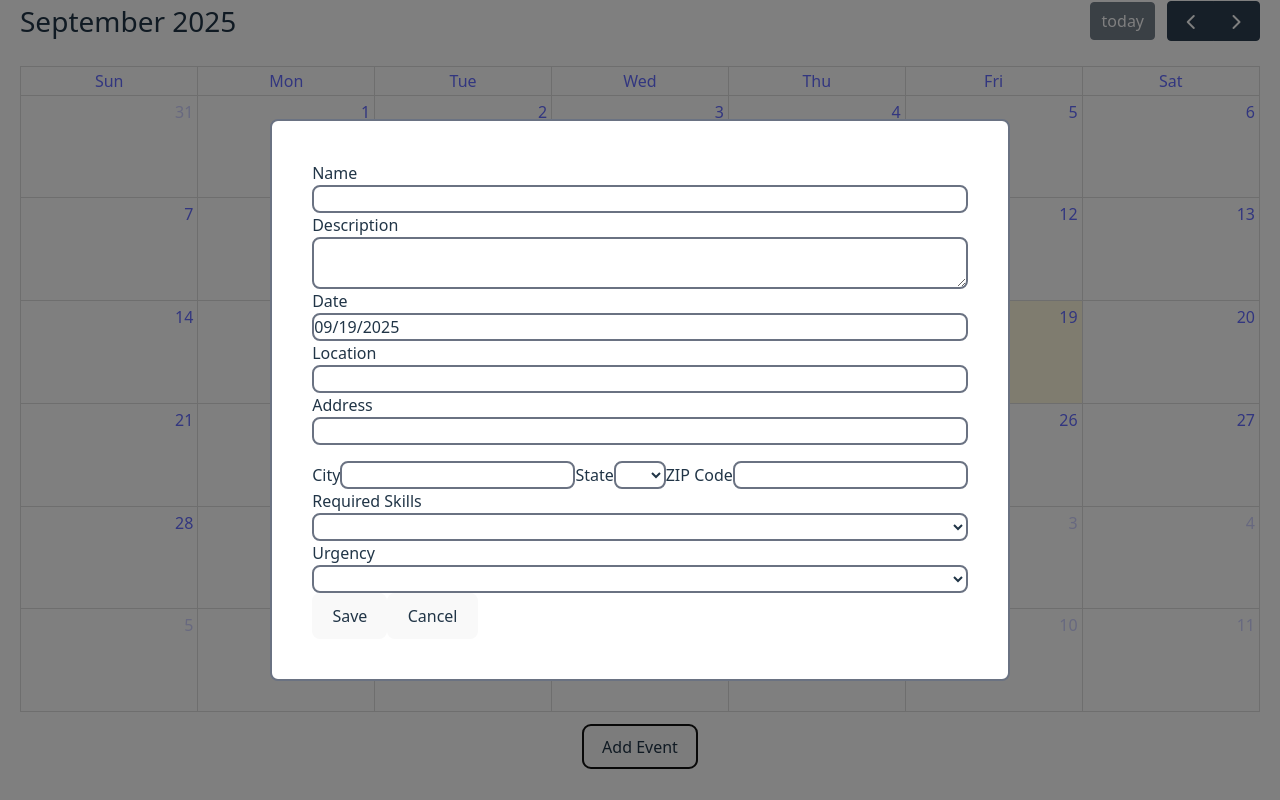
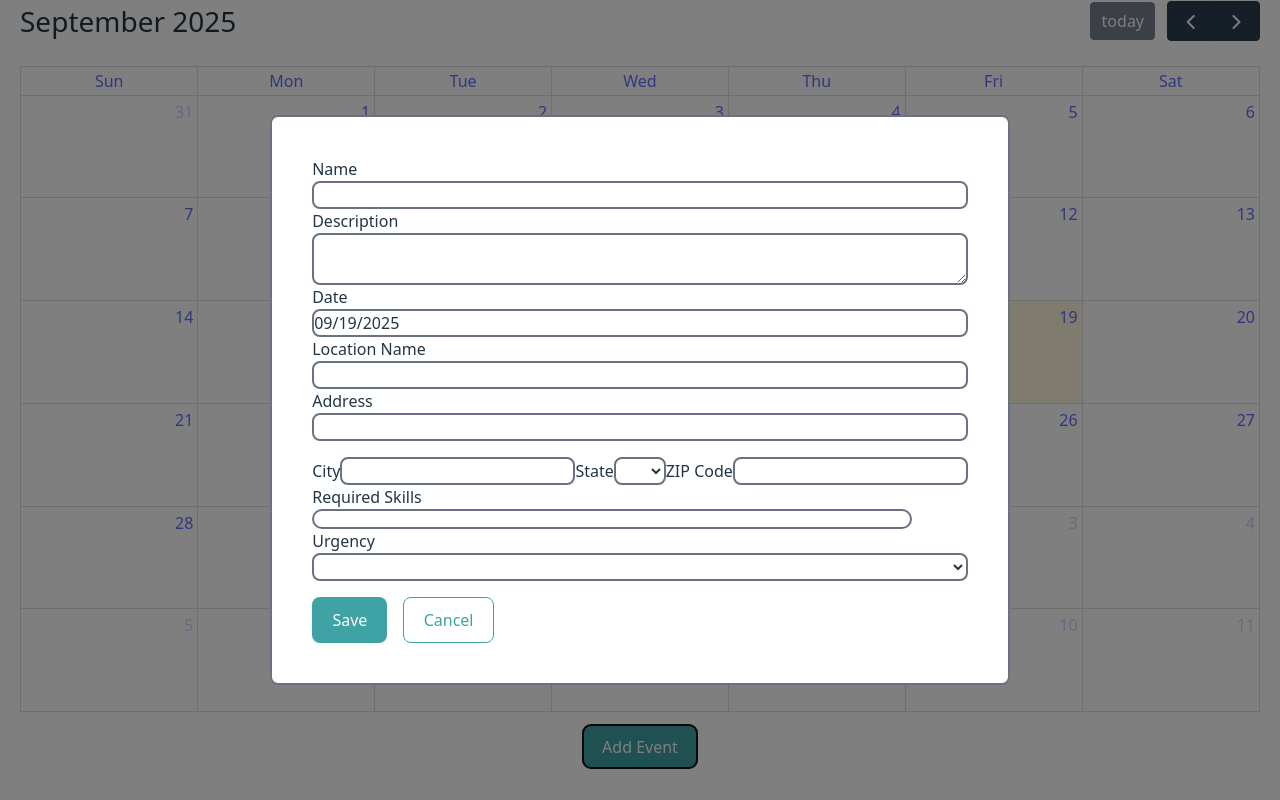
Before and after one commit to T-Sikes/Volunteer_Database_Manager, a React (Vite) app in the folder frontend/: page /event-management in a window 1280 px wide. Both pictures are taken after a click on the button "Add Event". Built offline with nearby package versions, Linux system fonts and the light colour scheme.

Commit message:
Changed colors and added dropdown menu for skills in event form

```diff
--- a/frontend/src/components/EventForm.jsx
+++ b/frontend/src/components/EventForm.jsx
@@ -10,6 +10,8 @@ function EventForm(props) {
 
   const [eventData, setEventData] = useState({...props.openedEvent})  // State variable that stores data from the event form in an object
   const [selectedDate, setSelectedDate] = useState("date" in props.openedEvent ? props.openedEvent.date : new Date())
+  const [selectedSkills, setSelectedSkills] = useState(props.openedEvent.requiredSkills)
+  const [skillsDropdownOpen, setSkillsDropdownOpen] = useState(false);
 
   // Updates event object whenever form data changes
   const handleChange = (e) => {
@@ -25,6 +27,7 @@ function EventForm(props) {
   const handleSave = (e) => {
     e.preventDefault()
     eventData.date = selectedDate
+    eventData.requiredSkills = selectedSkills
     props.submitEventForm(eventData)
     props.closeEventForm()
   }
@@ -72,7 +75,7 @@ function EventForm(props) {
               />
             </div>
 
-            <label>Location</label>
+            <label>Location Name</label>
             <input
               name = "location"
               type="text"
@@ -126,7 +129,37 @@ function EventForm(props) {
             </div>
 
             <label>Required Skills</label>
-            <select
+            <div
+              className="border-2 rounded-xl border-gray-500 p-2 bg-white cursor-pointer text-black max-w-[600px]"
+              onClick={() => setSkillsDropdownOpen(!skillsDropdownOpen)}
+            >
+            {selectedSkills.length > 0 ? selectedSkills.join(', ') : ''}
+            </div>
+
+            {/* Dropdown options */}
+            {skillsDropdownOpen && (
+                <div className="border-2 border-gray-500 bg-white rounded-xl mt-1 max-h-40 overflow-y-auto p-2 z-10 relative">
+                {skills.map(skill => (
+                    <label key={skill} className="flex items-center space-x-2 mb-1">
+                    <input
+                        type="checkbox"
+                        checked={selectedSkills.includes(skill)}
+                        onChange={() => {
+                          if (selectedSkills.includes(skill))
+                              setSelectedSkills(selectedSkills.filter(s => s !== skill));
+                          else
+                              setSelectedSkills([...selectedSkills, skill]);
+
+                        }}
+                    />
+                    <span className="text-black">{skill}</span>
+                    </label>
+                ))}
+                </div>
+            )}
+
+            {/* Old Implementation */}
+            {/* <select
               name = "requiredSkills"
               value={eventData.requiredSkills}
               onChange={handleChange}
@@ -138,7 +171,7 @@ function EventForm(props) {
                   <option key={skill} value={skill}>{skill}</option>
                 )
               })}
-            </select>
+            </select> */}
 
             <label>Urgency</label>
             <select
@@ -154,8 +187,10 @@ function EventForm(props) {
             </select>
           </div>
 
-          <button onClick={handleSave}>Save</button>
-          <button onClick={handleCancel}>Cancel</button>
+          <div className="flex mt-4">
+            <button onClick={handleSave} className="!bg-[#3fA2A5] text-white hover:!bg-[#203e3f]">Save</button>
+            <button onClick={handleCancel} className="!bg-white text-[#3fA2A5] ml-4 border-2 !border-[#3fA2A5] hover:!bg-gray-300 hover:!text-white">Cancel</button>
+          </div>
         </form>
       </div>
     </div>
--- a/frontend/src/pages/EventManagement.jsx
+++ b/frontend/src/pages/EventManagement.jsx
@@ -5,7 +5,6 @@ import dayGridPlugin from '@fullcalendar/daygrid'
 import { format } from "date-fns"
 
 function EventManagement() {
-  let event
   let blankEvent = {
     name: "",
     description: "",
@@ -25,6 +24,7 @@ function EventManagement() {
 
   // Function for receiving data from EventForm component and updating the eventsArray being given to FullCalendar
   const getEventFormData = eventFormData => {
+    console.log(eventFormData)
     const newEvent = Object.values(clickedEvent).every(x => x === "") ? true : false // Boolean that stores whether the user is adding a new event or updating an existing event
     const arrayIndex = newEvent ? eventsArray.length : clickedEvent.index // Stores array index of event in eventsArray
     const event = {
@@ -79,6 +79,7 @@ function EventManagement() {
             setClickedEvent({...blankEvent}) // Whenever a user clicks on "Add Event" the event data should be empty
             toggleEventForm()
           }}
+          className="!bg-[#3fA2A5] hover:!bg-[#203e3f] text-white"
         >
           Add Event
         </button>
```
